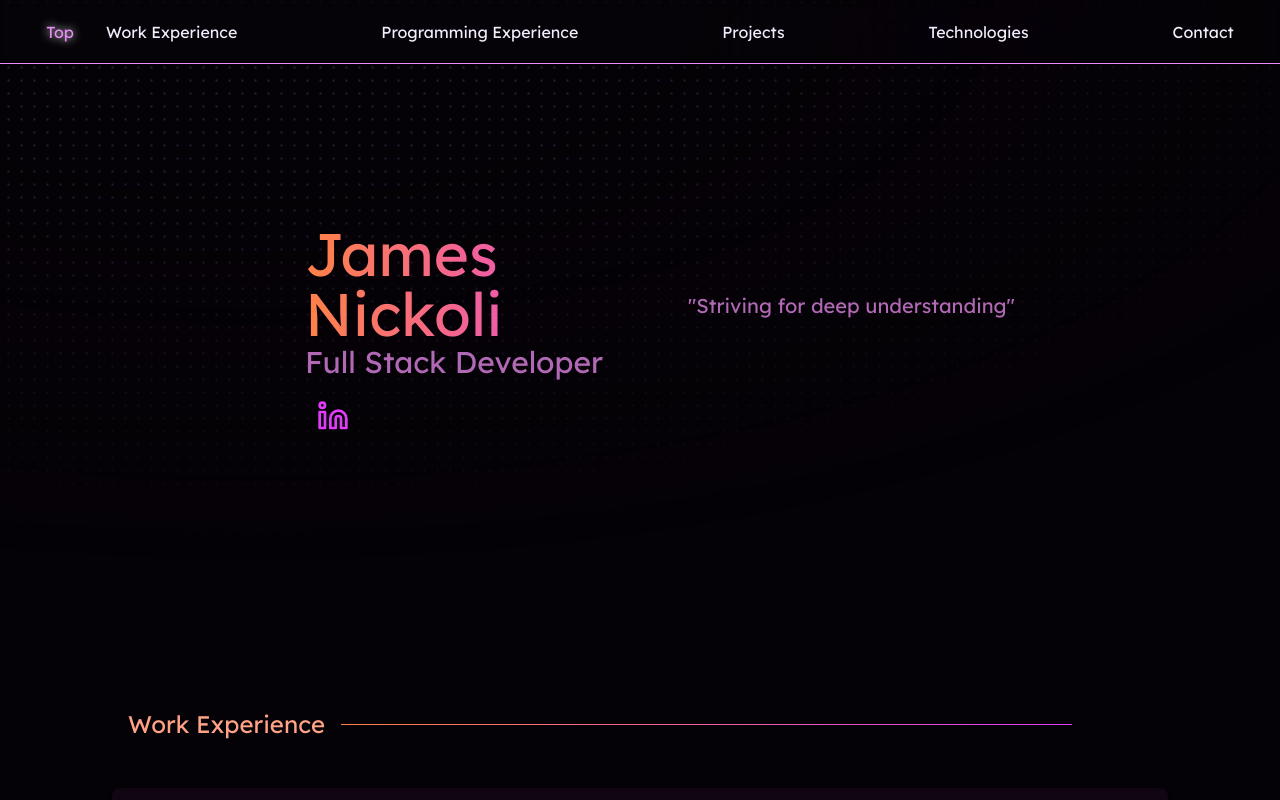
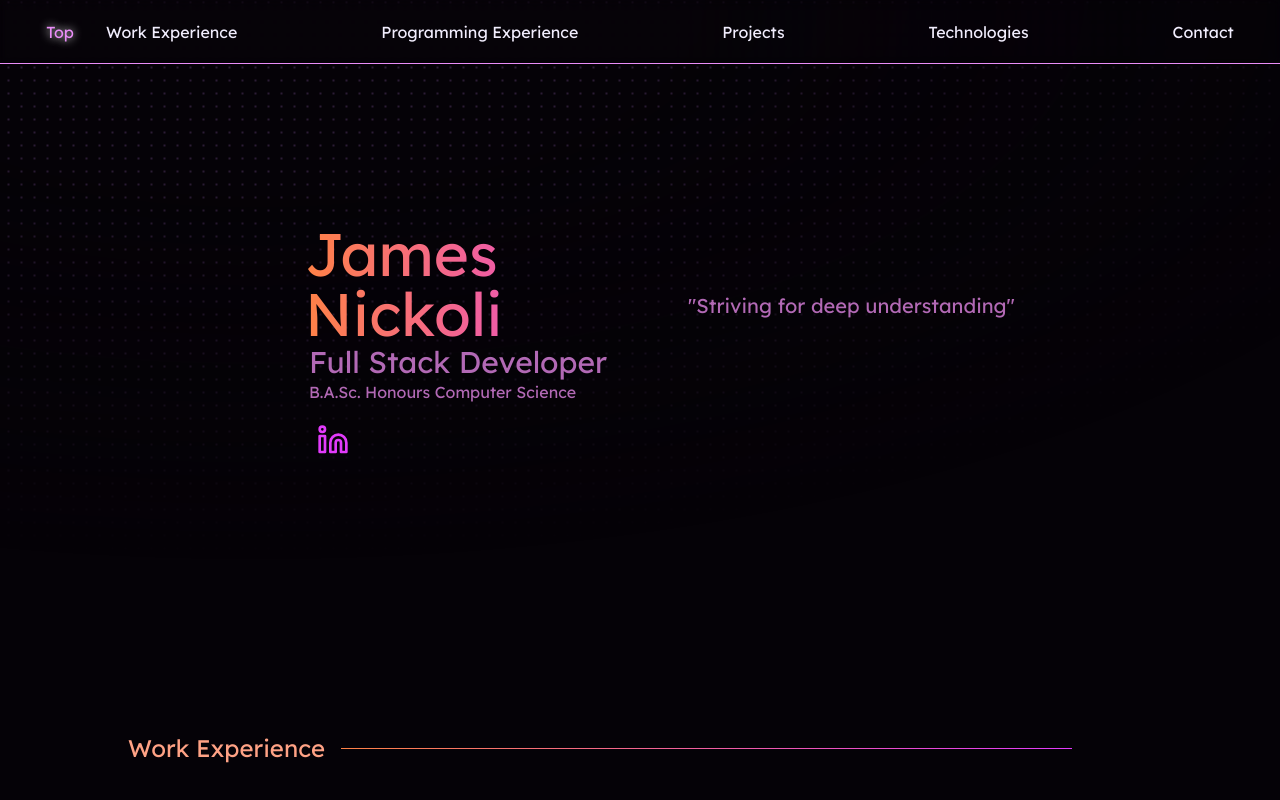
Before and after one commit to JamesNickoli/JamesNickoli.github.io, an Astro site: page / in a window 1280 px wide. Shown: the top 800 px of the page. Built offline with nearby package versions, Linux system fonts and the light colour scheme; Astro itself is replaced by a stand-in of ours; some icons are missing.

Commit message:
add degree

```diff
--- a/src/pages/index.astro
+++ b/src/pages/index.astro
@@ -152,7 +152,8 @@ import IconComp from "../components/IconComp.astro";
                     <div class="flex flex-col lg:flex-row gap-4">
                         <div class="lg:w-1/2">
                             <h1 class="text-5xl md:text-6xl 2xl:text-8xl bg-clip-text text-transparent bg-gradient-to-r from-t-gold-accent to-t-main-accent">James Nickoli</h1>
-                            <h2 class="text-2xl md:text-3xl 2xl:text-5xl text-t-dark">Full Stack Developer</h2>
+                            <h2 class="text-2xl md:text-3xl 2xl:text-5xl text-t-dark pl-1">Full Stack Developer</h2>
+                            <h3 class="text-1xl md:text-1xl 2xl:text-3xl text-t-dark pl-1">B.A.Sc. Honours Computer Science</h3>
                             <div class="flex flex-row w-min mt-4 stroke-t-main-accent fill-t-main-accent text-t-main-accent">
                                 <a href="https://github.com/rsninja722">
                                     <IconComp tech="github" custom={true} />
```
